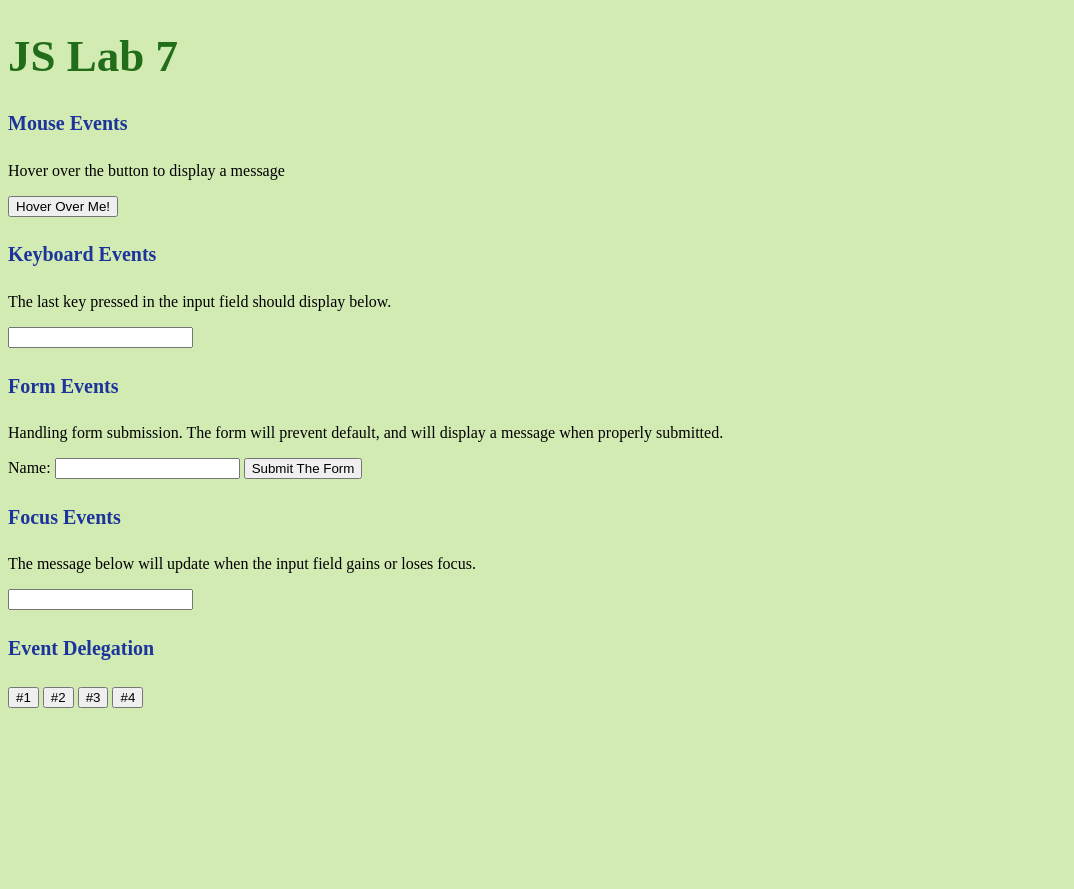
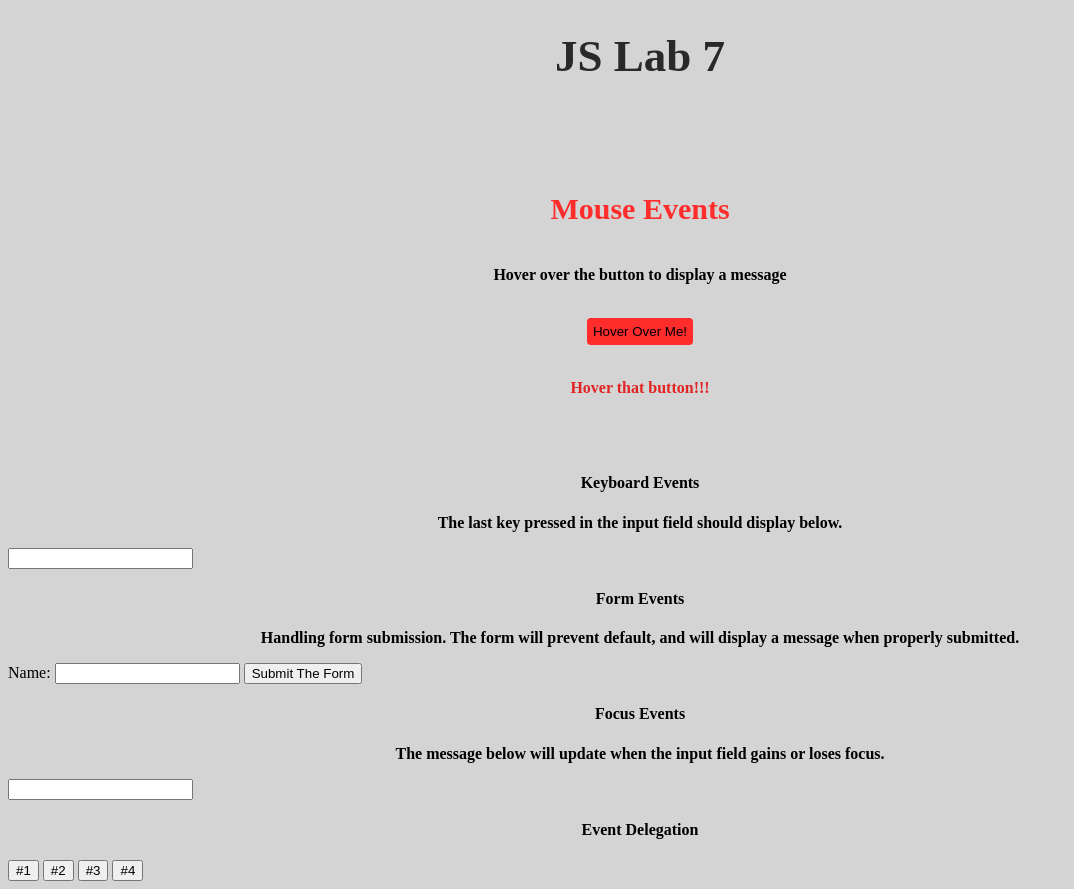
Before and after one commit to Jeff-Hartley/JS-lab-7, a plain HTML site: page index.html in a window 1280 px wide. Shown: the whole page, without its empty margins (0-1074 px from the left). Before the commit the page ends 800 px from the top, so only its background shows below. Drawn offline with Linux system fonts and the light colour scheme.

Commit message:
Added functionality to the mouse events section, changed CSS for that section

```diff
--- a/css/style.css
+++ b/css/style.css
@@ -1,10 +1,13 @@
 :root {
---bg-color : rgb(210, 235, 179);
---main-color : rgb(33, 109, 26);
+--bg-color : rgb(212, 212, 212);
+--main-color : rgb(41, 41, 41);
 --highlight-color : rgb(28, 52, 155);
 --eventMsg-color1 : rgb(196, 19, 166);
+--mouseEvent-color : rgb(255, 44, 44);
+--mouseEvent-color-hover : rgb(226, 35, 35);
+--keyboardEvent-color : rgb(245, 224, 37);
 --head-size : 45px;
---section-head-size : 20px;
+--section-head-size : 30px;
 
 }
 
@@ -15,9 +18,40 @@ body {
 h1 {
     color: var(--main-color);
     font-size: var(--head-size);
+    text-align: center;
 }
 
 h4 {
-    color: var(--highlight-color);
+    text-align: center;
+}
+
+p {
+    text-align: center;
+    font-weight: bold;
+}
+
+section {
+    padding: 40px;
+}
+
+#mouseEventH {
+    color: var(--mouseEvent-color);
     font-size: var(--section-head-size);
 }
+
+#mouseEventBtn {
+    display: block;
+    margin: auto;
+    background-color: var(--mouseEvent-color);
+    border: none;
+    border-radius: 4px;
+    padding: 6px;
+}
+
+#mouseEventBtn:hover {
+    background-color: var(--mouseEvent-color-hover);
+}
+
+#mouseEventMsg {
+    color: var(--mouseEvent-color-hover);
+}
--- a/index.html
+++ b/index.html
@@ -10,10 +10,13 @@
 <body>
     <h1>JS Lab 7</h1>
 
-    <h4>Mouse Events</h4>
-    <p>Hover over the button to display a message</p>
-    <button id="mouseEventBtn">Hover Over Me!</button>
-    <p id="mouseEventMsg"></p>
+    <section id="mouseEventSection">
+        <h4 id="mouseEventH">Mouse Events</h4>
+        <p>Hover over the button to display a message</p><br>
+        <button id="mouseEventBtn">Hover Over Me!</button><br>
+        <p id="mouseEventMsg">Hover that button!!!</p>
+    </section>
+
 
     <h4>Keyboard Events</h4>
     <p>The last key pressed in the input field should display below.</p>
--- a/script.js
+++ b/script.js
@@ -0,0 +1,13 @@
+//Declaring variables with elements by id.
+const mouseEventBtn = document.getElementById('mouseEventBtn');
+const mouseEventMsg = document.getElementById('mouseEventMsg');
+
+//event listener for hovering over the button
+mouseEventBtn.addEventListener("mouseenter", (event) =>{
+    mouseEventMsg.textContent = "You made me appear! Good Job!"; // message that will appear when you hover the button
+});
+
+//event listener for when you stop hovering over the button
+mouseEventBtn.addEventListener("mouseleave", (event) => {
+    mouseEventMsg.textContent = "Hover over the button to reveal the secret message!" // message that will appear when you stop hovering
+});
```
